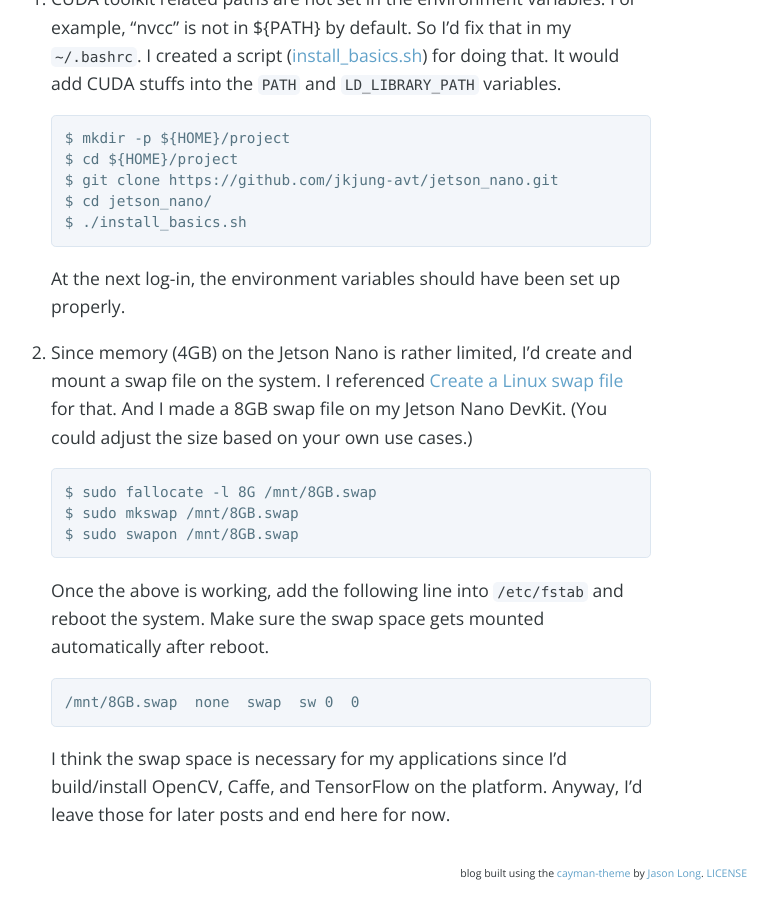
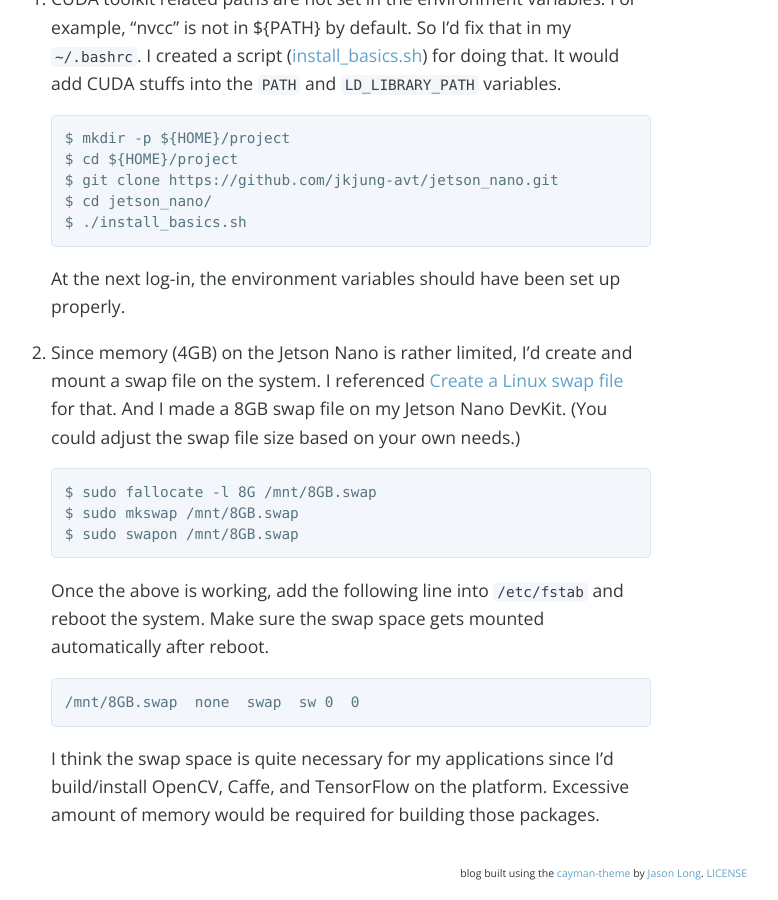
Before and after one commit to jkjung-avt/jkjung-avt.github.io, a Jekyll site: the page built from _posts/2019-05-14-setting-up-nano.md, in a window 1280 px wide and 900 px high, scrolled down 2594 px. Shown: the whole window, without its empty margins (309-1087 px from the left). Built offline with Jekyll 4.4.1, drawn with Linux system fonts in a browser that asks for light colours; nearby versions of some CDN libraries; comment, search, counter and statistics services are not loaded.

Commit message:
Rephrase the last sentece of the post

````diff
--- a/_posts/2019-05-14-setting-up-nano.md
+++ b/_posts/2019-05-14-setting-up-nano.md
@@ -59,7 +59,7 @@ However, there are a couple of things I'd fix before moving on:
 
    At the next log-in, the environment variables should have been set up properly.
 
-2. Since memory (4GB) on the Jetson Nano is rather limited, I'd create and mount a swap file on the system.  I referenced [Create a Linux swap file](https://support.rackspace.com/how-to/create-a-linux-swap-file/) for that.  And I made a 8GB swap file on my Jetson Nano DevKit.  (You could adjust the size based on your own use cases.)
+2. Since memory (4GB) on the Jetson Nano is rather limited, I'd create and mount a swap file on the system.  I referenced [Create a Linux swap file](https://support.rackspace.com/how-to/create-a-linux-swap-file/) for that.  And I made a 8GB swap file on my Jetson Nano DevKit.  (You could adjust the swap file size based on your own needs.)
 
    ```shell
    $ sudo fallocate -l 8G /mnt/8GB.swap
@@ -73,4 +73,4 @@ However, there are a couple of things I'd fix before moving on:
    /mnt/8GB.swap  none  swap  sw 0  0
    ```
 
-   I think the swap space is necessary for my applications since I'd build/install OpenCV, Caffe, and TensorFlow on the platform.  Anyway, I'd leave those for later posts and end here for now.
+   I think the swap space is quite necessary for my applications since I'd build/install OpenCV, Caffe, and TensorFlow on the platform.  Excessive amount of memory would be required for building those packages.
````
